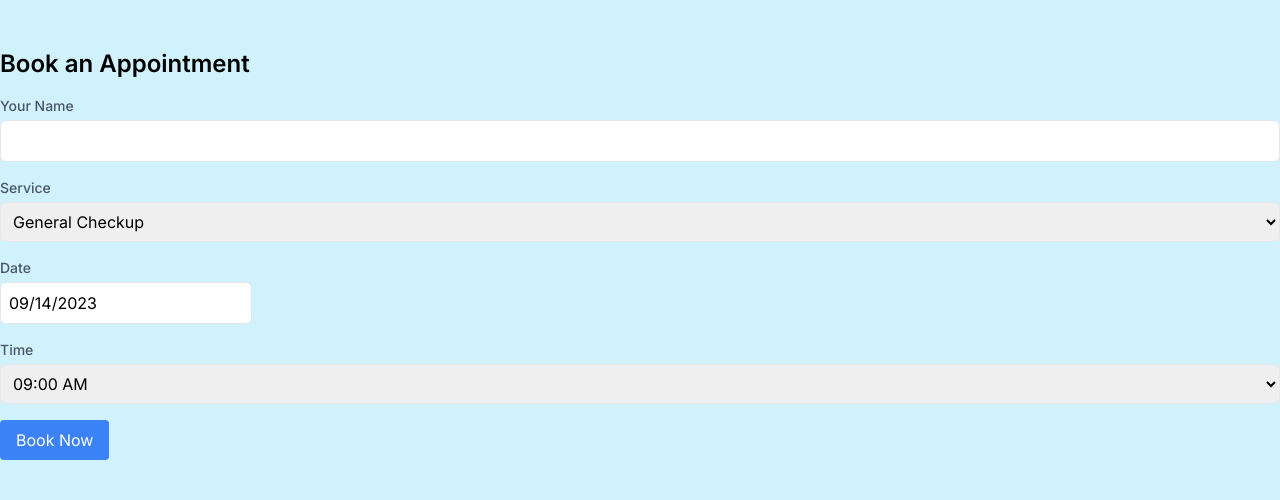
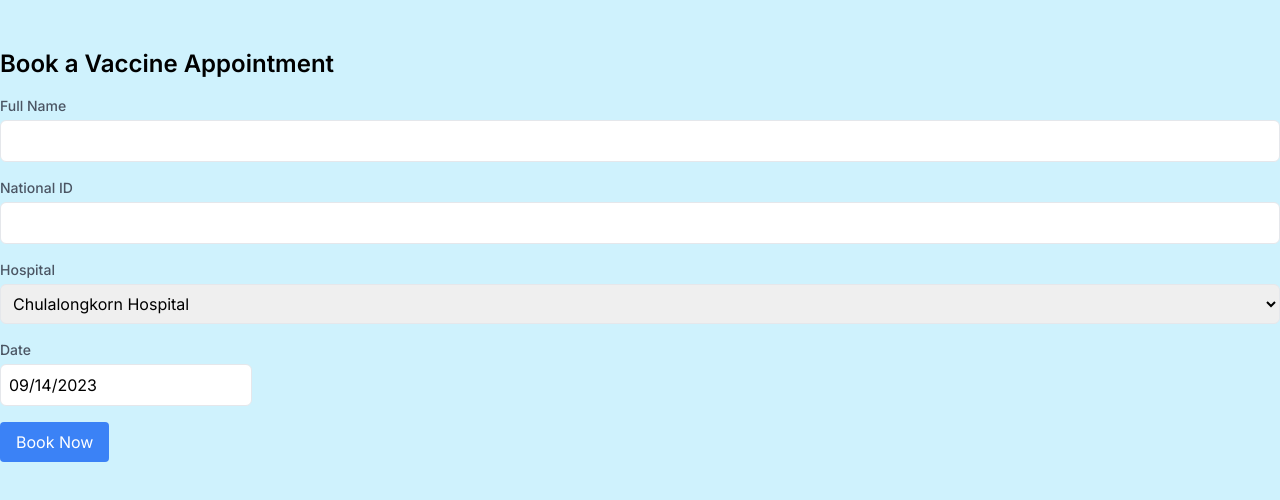
Before and after one commit to chanakorn-aramsak/vaccine-announcement, a Next.js app: page /bookings in a window 1280 px wide. Shown: the top 500 px of the page. Built offline with nearby package versions, Linux system fonts and the light colour scheme.

Commit message:
change question to match requirement

```diff
--- a/src/app/bookings/page.tsx
+++ b/src/app/bookings/page.tsx
@@ -1,17 +1,17 @@
-"use client";
+'use client'
 import React, { useState } from 'react';
 import DatePicker from 'react-datepicker';
-import "react-datepicker/dist/react-datepicker.css";
+import 'react-datepicker/dist/react-datepicker.css';
 
 const Booking = () => {
   const [formData, setFormData] = useState({
     name: '',
-    service: 'General Checkup',
+    nationalID: '',
+    hospital: 'Chulalongkorn Hospital',
     date: new Date(),
-    time: '09:00 AM',
   });
 
-  const handleInputChange = (e: React.ChangeEvent<HTMLInputElement>) => {
+  const handleInputChange = (e) => {
     const { name, value } = e.target;
     setFormData({
       ...formData,
@@ -19,47 +19,58 @@ const Booking = () => {
     });
   };
 
-  const handleDateChange = (date: Date) => {
+  const handleDateChange = (date) => {
     setFormData({
       ...formData,
       date,
     });
   };
 
-  const handleSubmit = (e: React.FormEvent<HTMLFormElement>) => {
+  const handleSubmit = (e) => {
     e.preventDefault();
     console.log('Form data submitted:', formData);
+    // You can add code here to send the form data to your server or perform other actions.
   };
-
-
-
 
   return (
     <div className="container mx-auto mt-12">
-      <h1 className="text-2xl text-black font-semibold mb-4">Book an Appointment</h1>
+      <h1 className="text-2xl text-black font-semibold mb-4">Book a Vaccine Appointment</h1>
       <form onSubmit={handleSubmit}>
         <div className="mb-4">
-          <label className="block text-sm font-medium text-gray-600">Your Name</label>
+          <label className="block text-sm font-medium text-gray-600">Full Name</label>
           <input
             type="text"
             name="name"
             value={formData.name}
             onChange={handleInputChange}
             className="mt-1 p-2 w-full border rounded-md"
+            required
           />
         </div>
 
         <div className="mb-4">
-          <label className="block text-sm font-medium text-gray-600">Service</label>
+          <label className="block text-sm font-medium text-gray-600">National ID</label>
+          <input
+            type="text"
+            name="nationalID"
+            value={formData.nationalID}
+            onChange={handleInputChange}
+            className="mt-1 p-2 w-full border rounded-md"
+            required
+          />
+        </div>
+
+        <div className="mb-4">
+          <label className="block text-sm font-medium text-gray-600">Hospital</label>
           <select
-            name="service"
-            value={formData.service}
+            name="hospital"
+            value={formData.hospital}
             onChange={handleInputChange}
             className="mt-1 p-2 w-full border rounded-md"
           >
-            <option value="General Checkup">General Checkup</option>
-            <option value="Vaccination">Vaccination</option>
-            <option value="Consultation">Consultation</option>
+            <option value="Chulalongkorn Hospital">Chulalongkorn Hospital</option>
+            <option value="Rajavithi Hospital">Rajavithi Hospital</option>
+            <option value="Thammasat University Hospital">Thammasat University Hospital</option>
           </select>
         </div>
 
@@ -72,21 +83,6 @@ const Booking = () => {
           />
         </div>
 
-        <div className="mb-4">
-          <label className="block text-sm font-medium text-gray-600">Time</label>
-          <select
-            name="time"
-            value={formData.time}
-            onChange={handleInputChange}
-            className="mt-1 p-2 w-full border rounded-md"
-          >
-            <option value="09:00 AM">09:00 AM</option>
-            <option value="10:00 AM">10:00 AM</option>
-            <option value="11:00 AM">11:00 AM</option>
-            <option value="12:00 PM">12:00 PM</option>
-          </select>
-        </div>
-
         <button type="submit" className="py-2 px-4 bg-blue-500 text-white rounded">
           Book Now
         </button>
```
